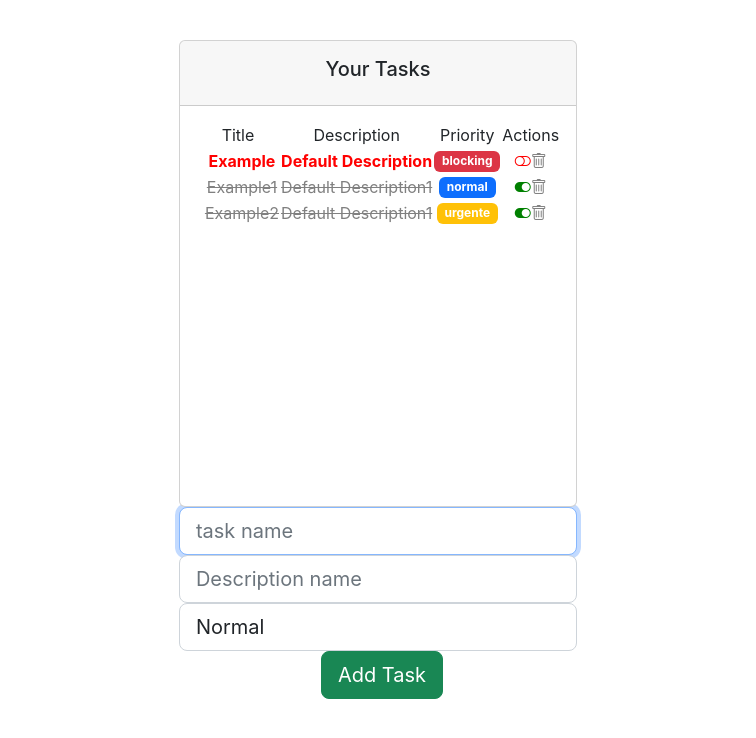
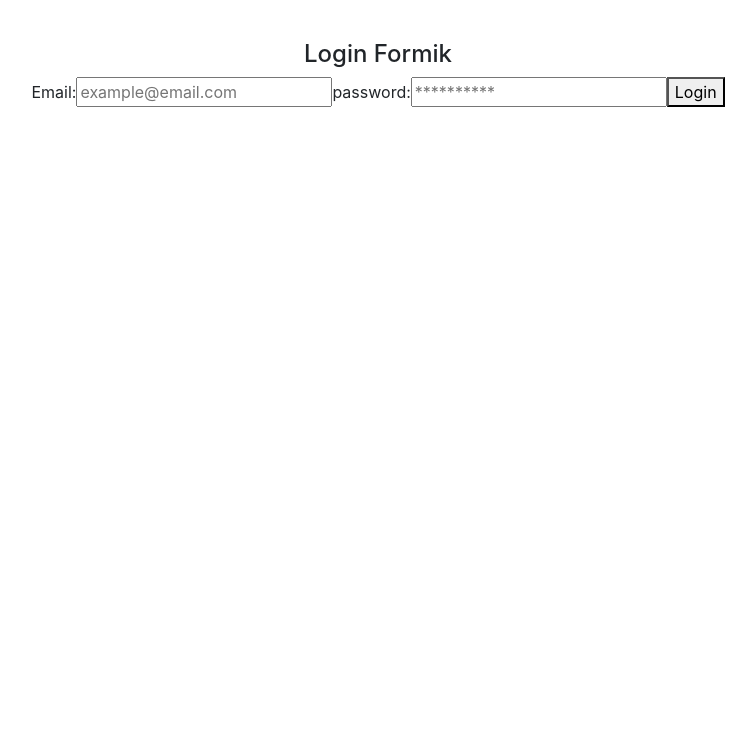
Before and after one commit to dalejandroramirez/OpenbootCamp, a React (Create React App) app: page / in a window 1280 px wide. Shown: the top 738 px of the page, without its empty margins (262-1018 px from the left). Built offline with nearby package versions, Linux system fonts and the light colour scheme.

Commit message:
feature
Creacion de formularios con formik y yum.

```diff
--- a/package.json
+++ b/package.json
@@ -9,11 +9,13 @@
     "axios": "^1.1.3",
     "bootstrap": "^5.2.2",
     "bootstrap-icons": "^1.9.1",
+    "formik": "^2.2.9",
     "node-sass": "^7.0.3",
     "react": "^18.2.0",
     "react-dom": "^18.2.0",
     "react-scripts": "5.0.1",
-    "web-vitals": "^2.1.4"
+    "web-vitals": "^2.1.4",
+    "yup": "^0.32.11"
   },
   "scripts": {
     "start": "react-scripts start",
--- a/src/App.js
+++ b/src/App.js
@@ -13,6 +13,7 @@
 import Father from './components/container/father';
 import ContactListComponent from './components/container/contact_list';
 import Optionalrender from './components/pure/optionalRender';
+import Loginformik from './components/pure/forms/loginFormik';
 
 
 function App() {
@@ -49,6 +50,8 @@
 
       {/* {
 
+      Formik
+
        <ContactListComponent>
 
       </ContactListComponent> } */}
@@ -56,8 +59,11 @@
       {/* Ejemplo Renderizado Condicional */}
       {/* <Optionalrender></Optionalrender> */}
 
+      {/* Ejemplos uso de Formik y yup */}
+      <Loginformik></Loginformik>
+
       {/* Componente Listado de Tareas */}
-      <TaskListComponent ></TaskListComponent>
+      {/* <TaskListComponent ></TaskListComponent> */}
 
     </div>
   );
--- /dev/null
+++ b/src/components/pure/forms/loginFormik.jsx
@@ -0,0 +1,94 @@
+import React from 'react';
+import { Formik, Field, Form,ErrorMessage } from 'formik';
+import * as Yup from 'yup'
+
+
+const loginSchema = Yup.object().shape(
+  {
+    email: Yup.string()
+              .email('Invalid email format')
+              .required('this email is required'),
+
+    password : Yup.string()
+                  .required('Password is required')
+
+  }
+);
+
+
+
+
+
+const Loginformik = () => {
+
+  const inicialCredentials = {
+    email : '',
+    password : '',
+  }
+
+
+  return (
+    <div>
+        <h4> Login Formik</h4>
+      <Formik
+        // Inicial values that the form will take
+        initialValues = { inicialCredentials }
+        // yup validation Schema
+        validationSchema={loginSchema}
+        // On Submit event
+        onSubmit={async (values) => {
+          await new Promise((r) => setTimeout(r, 1000));
+          alert(JSON.stringify(values, null, 2));
+
+          // We save the data in the local storage
+          localStorage.setItem('credentials',values)
+        }}
+      >
+
+        { ( { values,
+             touched,
+             errors,
+             isSubmitting,
+             hanleBlur } ) => (
+
+
+          <Form>
+            <label htmlFor="email">Email:</label>
+            <Field id="email" type="email" name="email" placeholder="example@email.com" />
+
+
+            {/* Email Errors */}
+            {
+              errors.email && touched.email &&
+              (
+                <ErrorMessage name='email' component="div"/>
+              )
+            }
+
+            <label htmlFor="password">password:</label>
+            <Field
+              id="password"
+              name="password"
+              placeholder="**********"
+              type="password"
+            />
+            {/* Error password */}
+
+            {
+              errors.password && touched.password &&
+              (
+                <ErrorMessage name='password' component='div'/>
+              )
+            }
+            <button type="submit">Login</button>
+            {isSubmitting ? (<p>Login your credentials...</p>):null}
+
+        </Form>
+            )
+        }
+      </Formik>
+    </div>
+  );
+}
+
+export default Loginformik;
```
Also changed, not shown: 1 other file (tests, documents, lock files or other folders).
